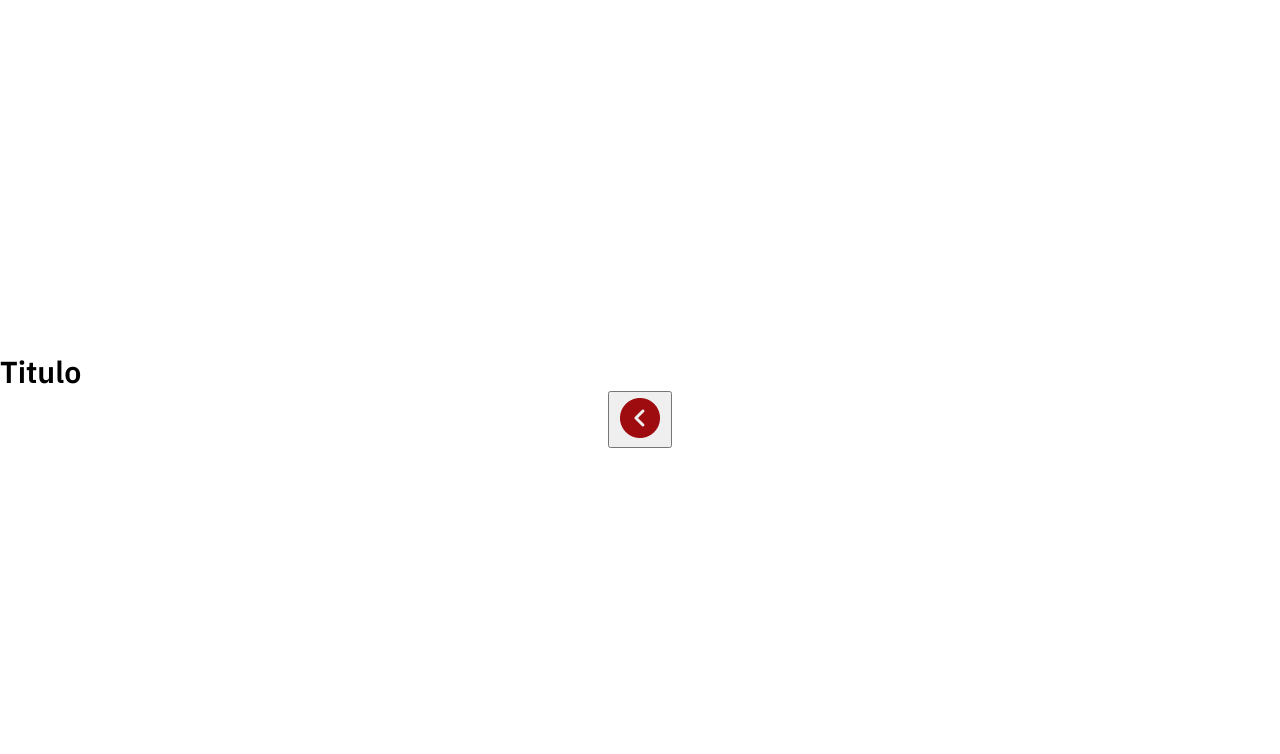
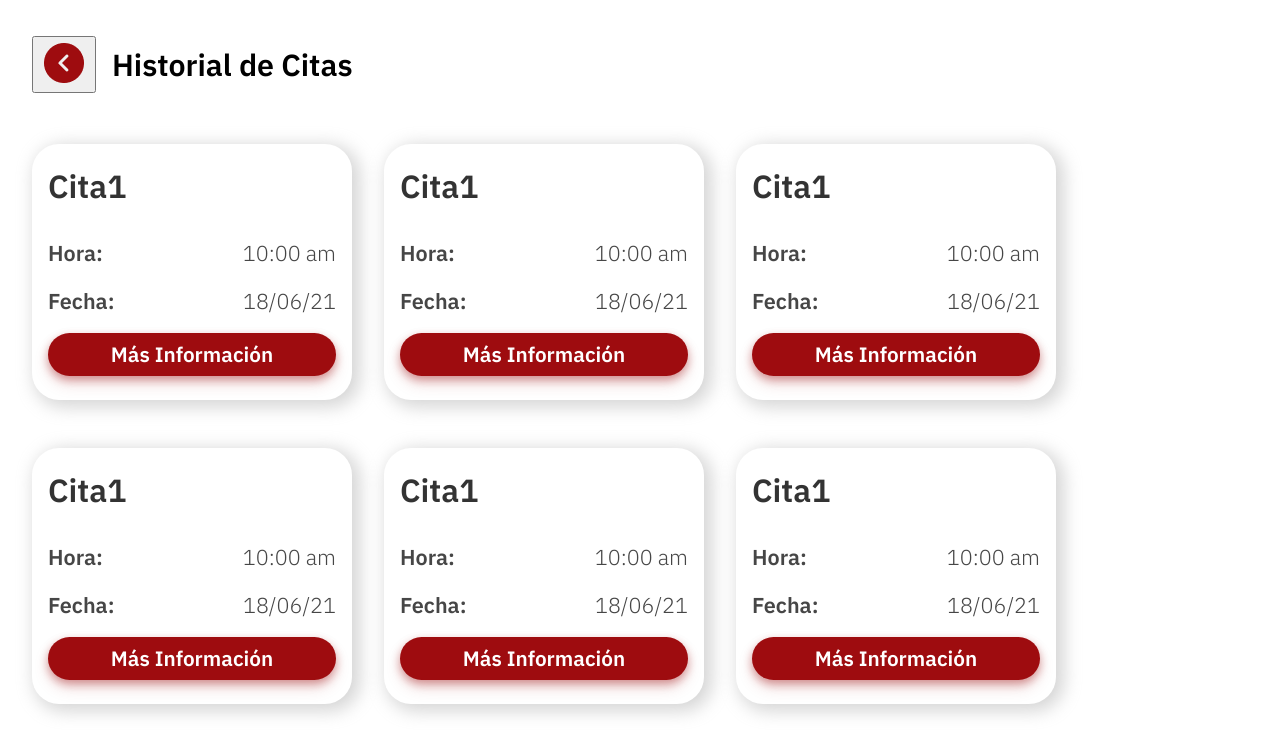
Before and after one commit to wildchamo/SerenaUAO, a React (Create React App) app in the folder finalweb/: page /Historial in a window 1280 px wide. Shown: the top 754 px of the page. Built offline with nearby package versions, Linux system fonts and the light colour scheme.

Commit message:
feat: citaHisto

```diff
--- a/finalweb/src/componentes/CitaHisto/BotonVolver/BotonVolver.css
+++ b/finalweb/src/componentes/CitaHisto/BotonVolver/BotonVolver.css
@@ -1,3 +1,5 @@
 .i-volver{}
 
-.b-volver{}
+.b-volver{
+    margin: 1rem;
+}
--- a/finalweb/src/componentes/CitaHisto/CitaHisto.css
+++ b/finalweb/src/componentes/CitaHisto/CitaHisto.css
@@ -0,0 +1,18 @@
+.date-card2{
+    display: flex;
+    flex-direction: column;
+    width: 18rem;
+    justify-content: center;
+    align-items: center;
+    background: #FFFFFF;
+    box-shadow: 5px 4px 17px 3px rgba(192, 192, 192, 0.67);
+    border-radius: 27px;
+    height: 15rem;
+    margin :1rem;
+    padding: 1rem;
+    padding-top: 0rem;
+}
+.tituloCitaHisto{
+    color: rgb(51, 51, 51);
+    align-self: flex-start;
+}
--- a/finalweb/src/componentes/CitaHisto/CitaHisto.js
+++ b/finalweb/src/componentes/CitaHisto/CitaHisto.js
@@ -0,0 +1,21 @@
+import React from "react";
+import Boton from "../Boton/Boton";
+import "./CitaHisto.css"
+import Detalle from "../Cita/Detalles/Detalles";
+
+
+const CitaHisto=function({data}){
+    const {titulo,hora,fecha}=data
+
+    return(
+        <div className="date-card2">
+            <h1 className="tituloCitaHisto">{titulo}</h1>
+            <Detalle titulo="Hora:" contenido={hora}/>
+            <Detalle titulo="Fecha:" contenido={fecha}/>
+            <Boton tamaño="botonfit" titulo="Más Información"></Boton>
+
+        </div>
+    )
+}
+
+export default CitaHisto
--- a/finalweb/src/paginas/Historial/Historial.css
+++ b/finalweb/src/paginas/Historial/Historial.css
@@ -1,6 +1,20 @@
 .historial-body{
     display: flex;
+    height: 100vh;
     flex-direction: column;
-    height: 100vh;
-    justify-content: center;
+
 }
+.Titulo{
+    display: flex;
+    justify-content: flex-start;
+    align-items: center;
+    height: 6rem;
+    padding: 1rem;
+
+}
+.contenedorCitasHisto{
+    display: flex;
+    flex-direction: row;
+    margin-left: 1rem;
+    margin-bottom: 1rem;
+}
--- a/finalweb/src/paginas/Historial/Historial.js
+++ b/finalweb/src/paginas/Historial/Historial.js
@@ -4,17 +4,36 @@ import Boton from "../../componentes/Boton/Boton";
 import Titulo from "../../componentes/Titulo/Titulo";
 import "./Historial.css"
 import BotonVolver from "../../componentes/CitaHisto/BotonVolver/BotonVolver";
+import CitaHisto from "../../componentes/CitaHisto/CitaHisto";
+
+const data = {
+    titulo: "Cita1",
+    hora:"10:00 am",
+    fecha: "18/06/21"
+}
 
 class Historial extends Component {
 
     render() {
         return (
             <div className="historial-body">
-             <Titulo texto="Titulo"/>
-               <Link to="/Home">
+                <div className="Titulo">
+                    <Link to="/Home">
                         <BotonVolver/>
-                </Link>
+                    </Link>
+                    <Titulo texto="Historial de Citas"/>
 
+                </div>
+                <div className="contenedorCitasHisto">
+                    <CitaHisto data={data}></CitaHisto>
+                    <CitaHisto data={data}></CitaHisto>
+                    <CitaHisto data={data}></CitaHisto>
+                </div>
+                <div className="contenedorCitasHisto">
+                    <CitaHisto data={data}></CitaHisto>
+                    <CitaHisto data={data}></CitaHisto>
+                    <CitaHisto data={data}></CitaHisto>
+                </div>
             </div>
         )
     }
```
